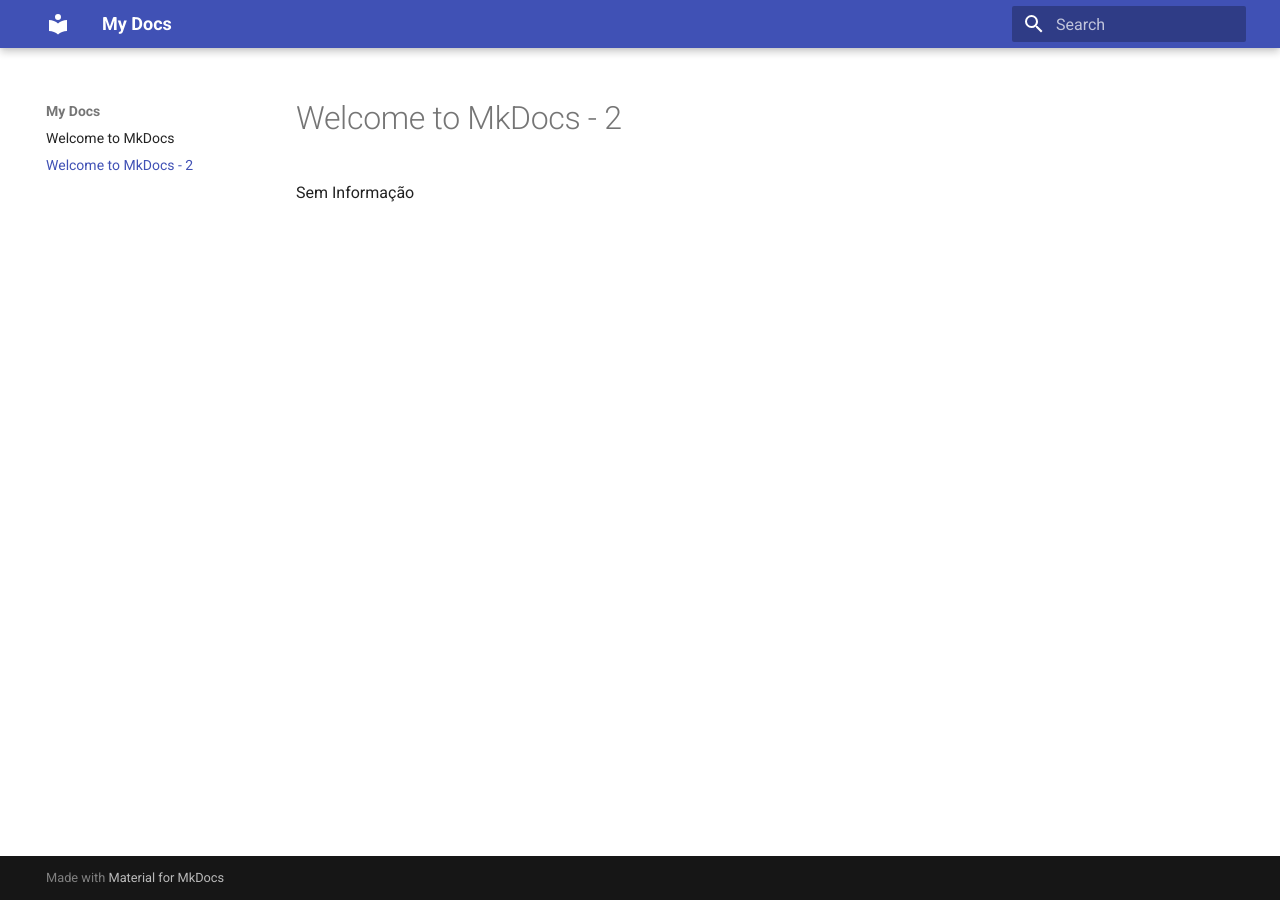
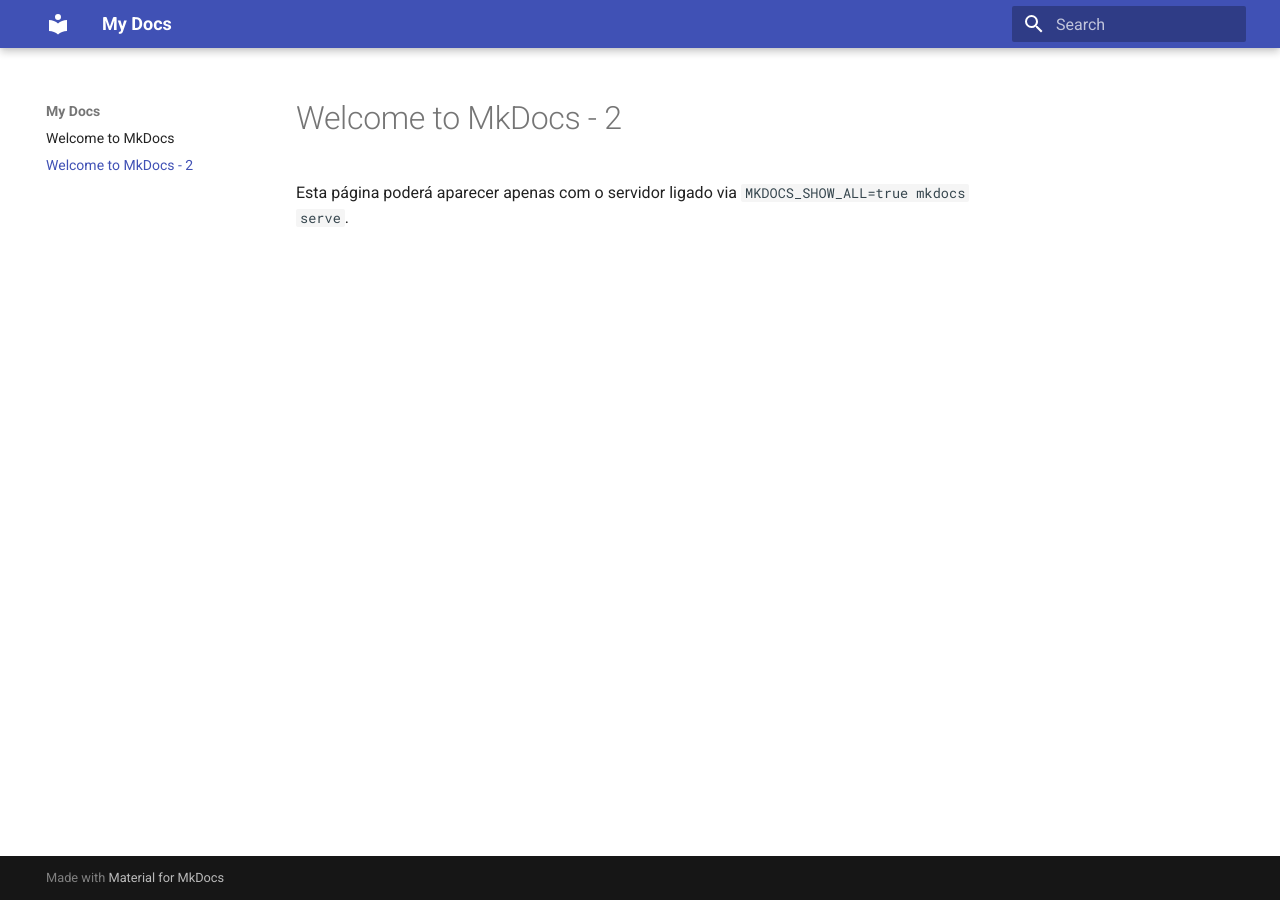
Before and after one commit to gabrielbdornass/mkdocs-mike-oauth, an MkDocs documentation site: the page built from docs/index2.md, in a window 1280 px wide. Built offline with MkDocs 1.6.1 and Material for MkDocs 9.7.7, drawn with Linux system fonts in a browser that asks for light colours.

Commit message:
Add mkdocs-publish-control plugin

```diff
--- a/docs/index2.md
+++ b/docs/index2.md
@@ -1,7 +1,7 @@
 ---
-exclude: true
+hidden: true
 ---
 
 # Welcome to MkDocs - 2
 
-Sem Informação
+Esta página poderá aparecer apenas com o servidor ligado via `MKDOCS_SHOW_ALL=true mkdocs serve`.
--- a/mkdocs.yml
+++ b/mkdocs.yml
@@ -4,3 +4,5 @@ theme: material
 
 plugins:
   - search
+  - publish-control:
+      show_all: false
--- a/pyproject.toml
+++ b/pyproject.toml
@@ -9,7 +9,8 @@ readme = "README.md"
 requires-python = ">=3.10,<4.0"
 dependencies = [
     "mkdocs-material (>=9.6.9,<10.0.0)",
-    "taskipy (>=1.14.1,<2.0.0)"
+    "taskipy (>=1.14.1,<2.0.0)",
+    "mkdocs-publish-control (>=0.1.2,<0.2.0)"
 ]
 
 [tool.poetry.group.dev.dependencies]
```
Also changed, not shown: 1 other file.
